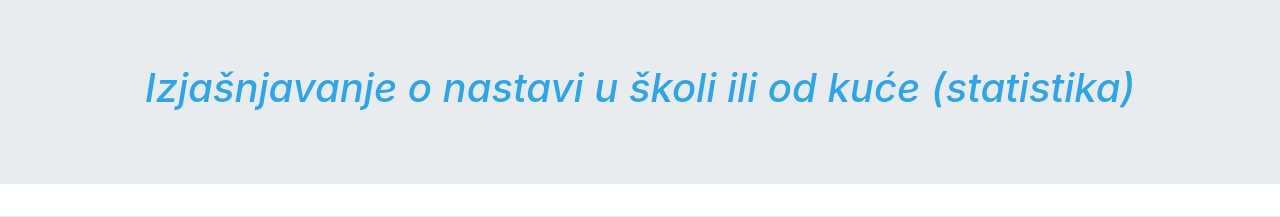
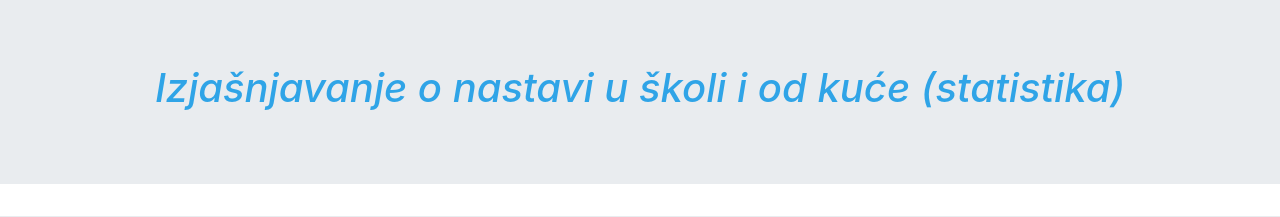
Before and after one commit to BakirCu/Gimnazija, a Django app: template lekcije/templates/lekcije/statistika.html in a window 1280 px wide. Shown: the part 56-273 px from the top of the page. Run offline with Django 3.2, Linux system fonts and the light colour scheme; the template is opened without the code that fills it, so the values that code supplies are empty; some libraries are stand-ins or nearby versions.

Commit message:
update statistika

```diff
--- a/lekcije/templates/lekcije/statistika.html
+++ b/lekcije/templates/lekcije/statistika.html
@@ -4,7 +4,7 @@
 
 <div class="jumbotron jumbotron-fluid  ">
     <div class="container text-center ">
-        <h1><i>Izjašnjavanje o nastavi u školi ili od kuće (statistika)</i></h1>
+        <h1><i>Izjašnjavanje o nastavi u školi i od kuće (statistika)</i></h1>
     </div>
 </div>
 
```
